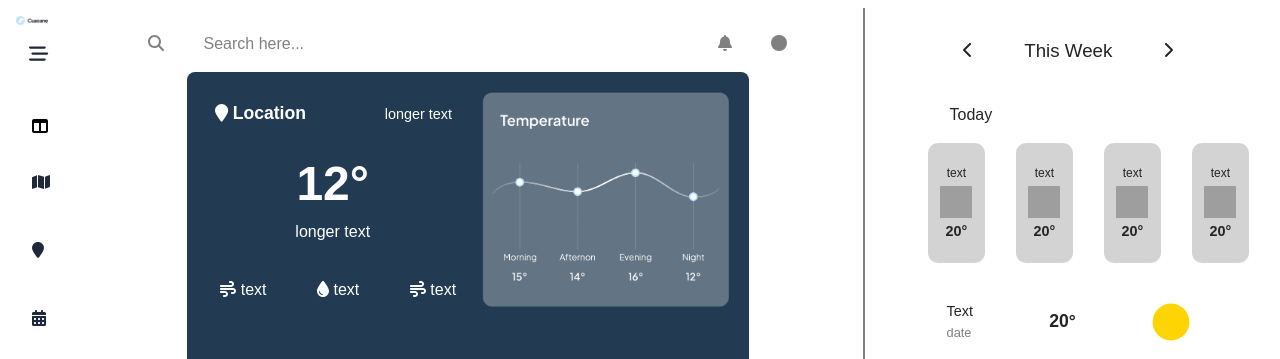
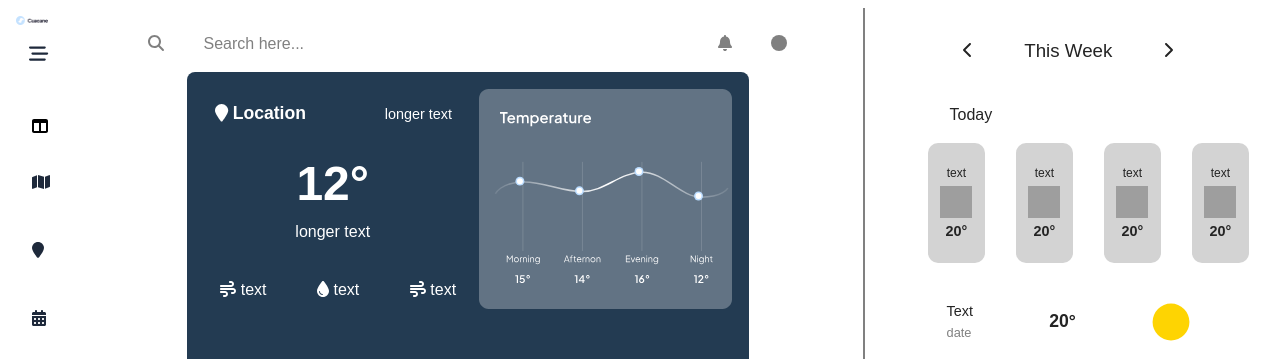
Before and after one commit to May33n/dvop3-web-1, a Vue app: page / in a window 1280 px wide. Shown: the top 359 px of the page. Built offline with nearby package versions, Linux system fonts and the light colour scheme; grey boxes are pictures that could not be loaded.

Commit message:
uz to neni obrazek

```diff
--- a/src/components/Velky.vue
+++ b/src/components/Velky.vue
@@ -1,7 +1,7 @@
 <template>
     <div class="cont">
         <div class="text">
-            <img src="../images/temp0.png" class="picture" alt="" style="display: inline-block; width: 45%; height: auto;">
+            <img src="../images/temp4.svg" class="picture" alt="" style="display: inline-block; width: 45%; height: auto;">
             <p class="location"><font-awesome-icon icon="fa-solid fa-location-pin" /> Location</p>
             <p class="time">longer text</p>
             <p class="temp">12°</p>
```
Also changed, not shown: src/images/temp4.svg (added).
